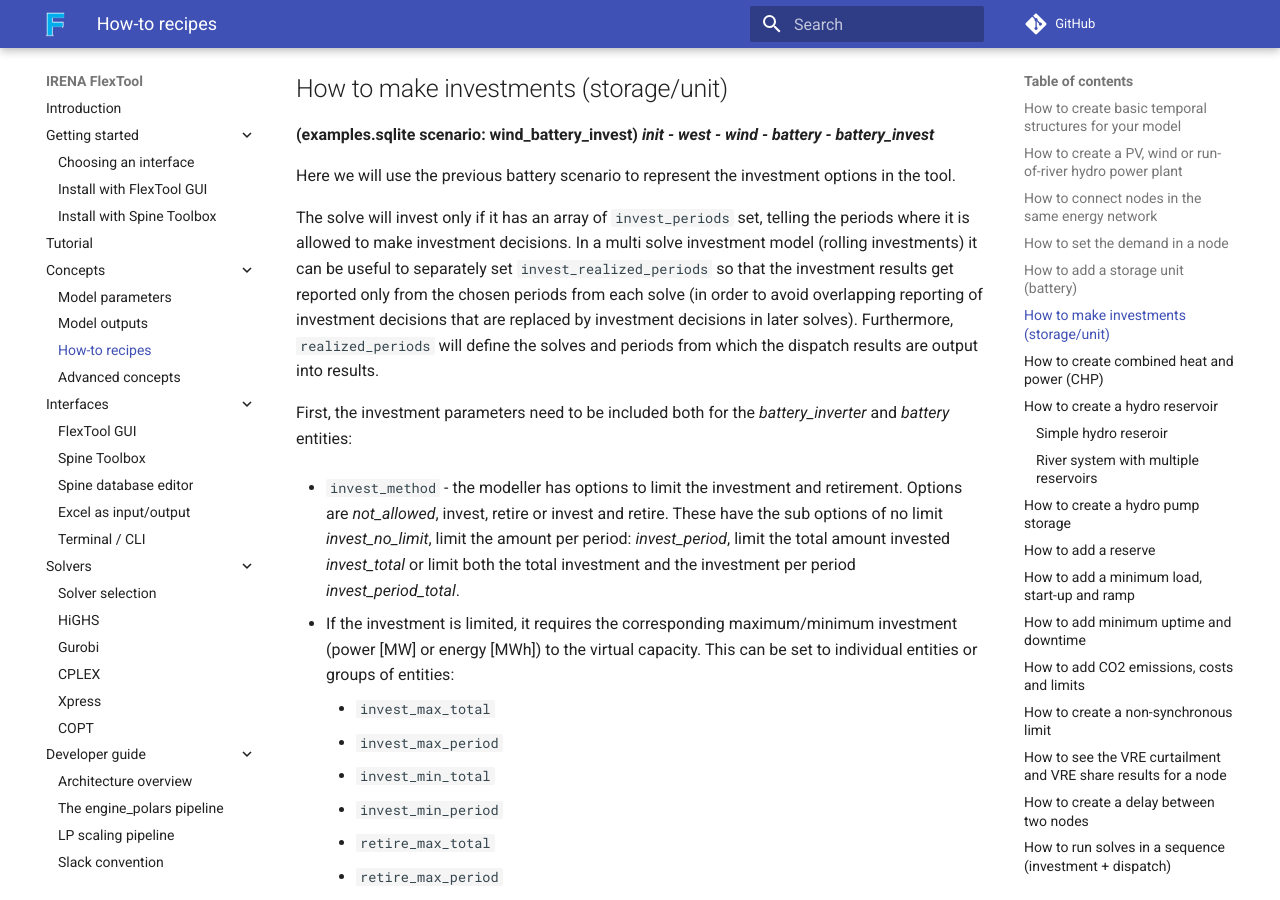
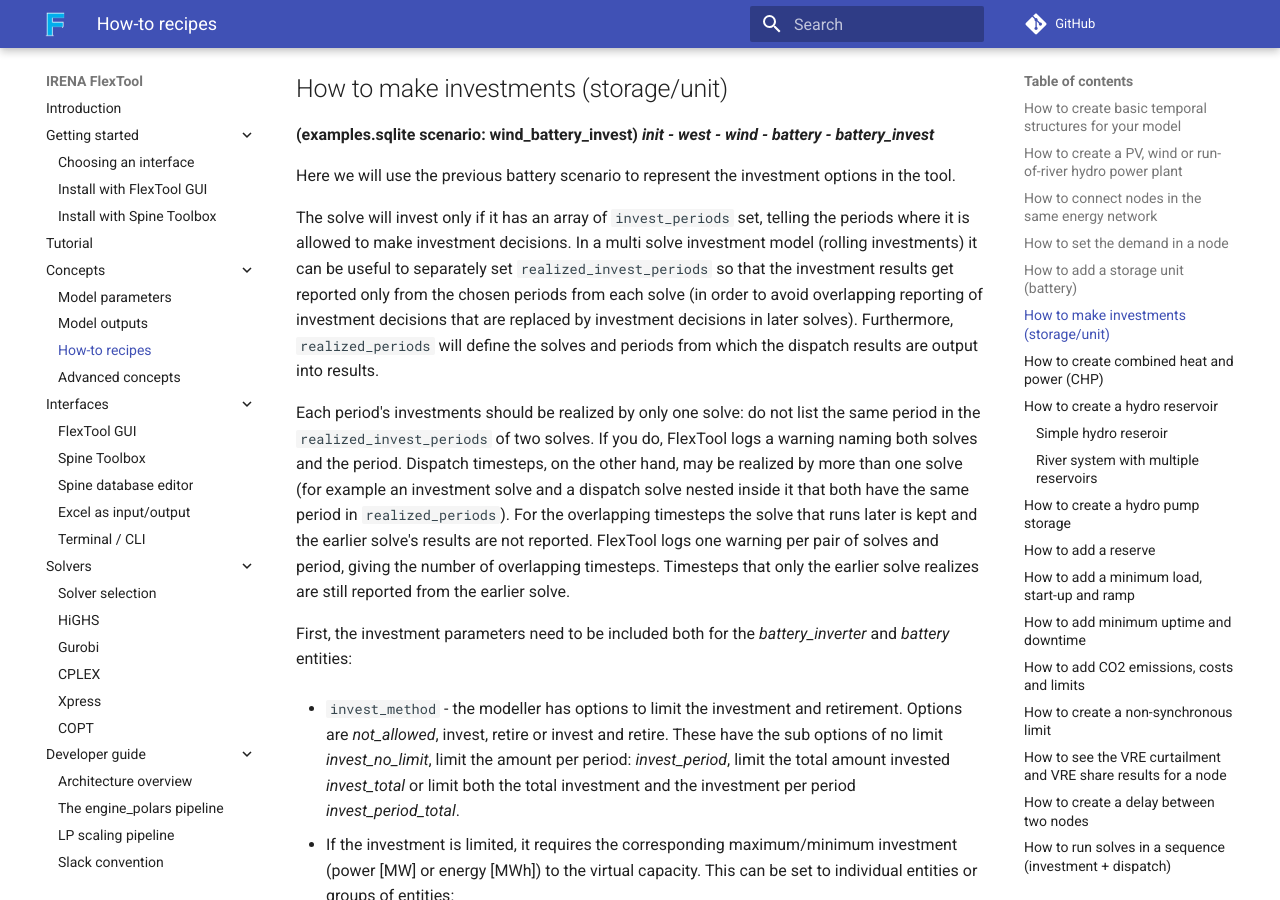
Before and after one commit to irena-flextool/flextool, an MkDocs documentation site: the page built from docs/how_to.md, in a window 1280 px wide and 900 px high, scrolled down 10985 px. Built offline with MkDocs 1.6.1 and Material for MkDocs 9.7.7, drawn with Linux system fonts in a browser that asks for light colours; comment, search, counter and statistics services are not loaded; some of the changed text lies outside the part shown.

Commit message:
docs(how-to): note realized overlap behaviour and fix parameter name
Explain that overlapping dispatch realization keeps the later solve and
logs a warning, and that a period's investments should be realized by
one solve only.  Also correct `invest_realized_periods` to the actual
parameter name `realized_invest_periods`.

Co-Authored-By: Claude Opus 5.5 (1M context) <noreply@anthropic.com>

```diff
--- a/docs/how_to.md
+++ b/docs/how_to.md
@@ -253,7 +253,9 @@ Finally `connection_node_node` is needed between inverter, the battery and the d
 
 Here we will use the previous battery scenario to represent the investment options in the tool.
 
-The solve will invest only if it has an array of `invest_periods` set, telling the periods where it is allowed to make investment decisions. In a multi solve investment model (rolling investments) it can be useful to separately set `invest_realized_periods` so that the investment results get reported only from the chosen periods from each solve (in order to avoid overlapping reporting of investment decisions that are replaced by  investment decisions in later solves). Furthermore, `realized_periods` will define the solves and periods from which the dispatch results are output into results.
+The solve will invest only if it has an array of `invest_periods` set, telling the periods where it is allowed to make investment decisions. In a multi solve investment model (rolling investments) it can be useful to separately set `realized_invest_periods` so that the investment results get reported only from the chosen periods from each solve (in order to avoid overlapping reporting of investment decisions that are replaced by  investment decisions in later solves). Furthermore, `realized_periods` will define the solves and periods from which the dispatch results are output into results.
+
+Each period's investments should be realized by only one solve: do not list the same period in the `realized_invest_periods` of two solves. If you do, FlexTool logs a warning naming both solves and the period. Dispatch timesteps, on the other hand, may be realized by more than one solve (for example an investment solve and a dispatch solve nested inside it that both have the same period in `realized_periods`). For the overlapping timesteps the solve that runs later is kept and the earlier solve's results are not reported. FlexTool logs one warning per pair of solves and period, giving the number of overlapping timesteps. Timesteps that only the earlier solve realizes are still reported from the earlier solve.
 
 First, the investment parameters need to be included both for the *battery_inverter* and *battery* entities:
 
@@ -859,7 +861,7 @@ Next figure shows the values needed to define one solve (out of the four solves
 - `years_represented` parameter is used by the model to calculate the discounting factors for the periods in the model (often future years). It should state the number of years each period will be representing. For example, a period for 2025 could represent the years 2025-2029 if its `years_represented` is set to 5. Any investments would be taking place at the start of 2025 and discounted to the beginning of 2025, but the operational costs would accrue from each year in 2025-2029 each with a different discounting factor (decreasing based on the interest rate).
 - `invest_periods` the periods in which the model is allowed to make investments. To be given for each solve.
 - `realized_periods` the periods that will be realized in this solve (outputs dispatch results for these periods). To be given for each solve.
-- `invest_realized_periods` parameter states the periods that will realize the investment decisions. If not stated, it will use `realized_periods`.
+- `realized_invest_periods` parameter states the periods that will realize the investment decisions. If not stated, it will use `realized_periods`.
 - `period_timeset` defines the set of representative 'periods' (timesets in FlexTool) to be used in each FlexTool `period`.
 
 Note the the `solve_mode`: *rolling_window* is not used! This is not for investment runs (without nesting) as it rolls freely, and investments should only be made at the start of the period. This example is called 'manual rolling' later when those are discussed.
```
